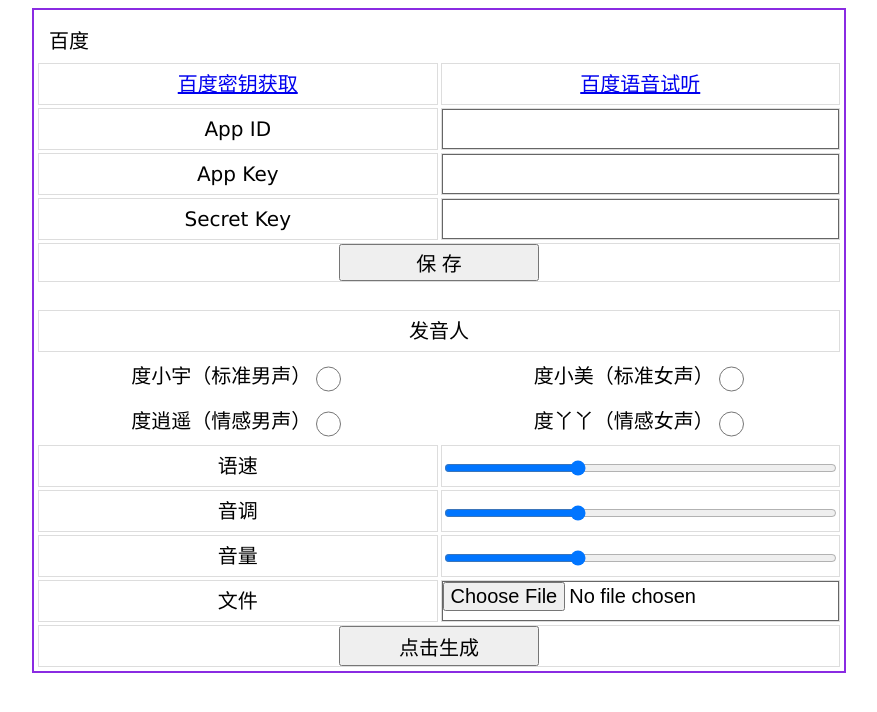
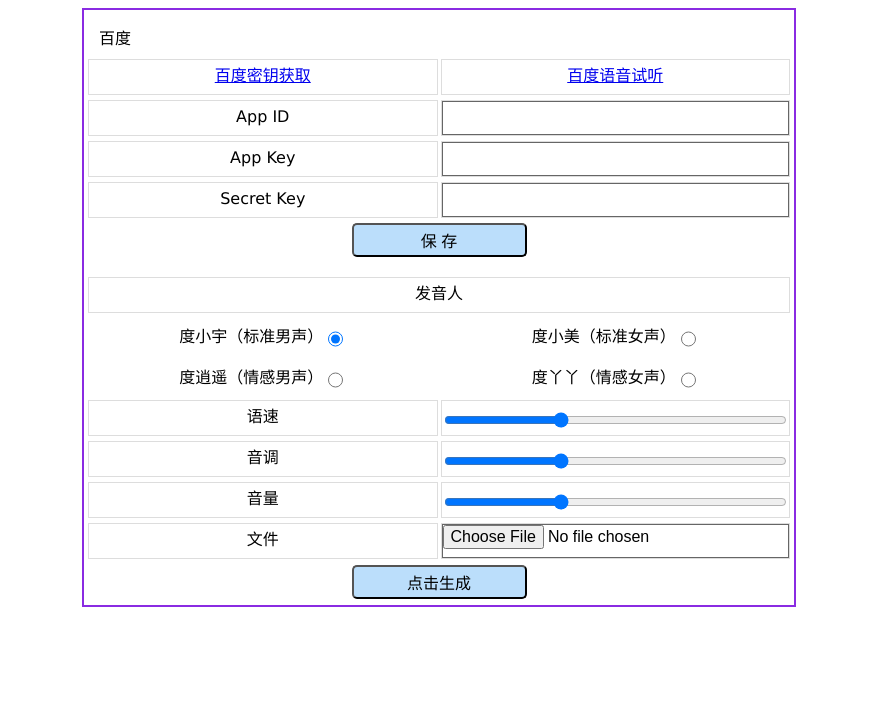
Before and after one commit to kizx/subtitle2audio, a Flask app: page / in a window 1280 px wide. Shown: the top 712 px of the page, without its empty margins (201-1078 px from the left). Run offline with Flask 2, Linux system fonts and the light colour scheme.

Commit message:
写了个界面

```diff
--- a/app.py
+++ b/app.py
@@ -1,6 +1,9 @@
 from flask import Flask, render_template, url_for, redirect, request
 import json
 import os
+from pydub import AudioSegment
+import srt
+from baidu import baidu
 
 app = Flask(__name__)
 
@@ -30,6 +33,38 @@
     return redirect(url_for('index'))
 
 
+@app.route('/sub2audio/generate/<api>', methods=['POST'])
+def generate(api):
+    if not os.path.exists('output'):
+        os.mkdir('output')
+    if api == 'baidu':
+        options = request.form
+        f = request.files.get('file')
+        file_path = os.path.join('output', f.filename)
+        f.save(file_path)
+        main(file_path, options)
+    return '生成成功，生成文件在output文件夹下'
+
+
+def main(srt_file, options):
+    if not os.path.exists('output/audio'):
+        os.mkdir('output/audio')
+    with open(srt_file, encoding='utf-8') as sub:
+        subtitle = list(srt.parse(sub))
+    audio = AudioSegment.silent(0)
+    bf_end = 0
+    for i in subtitle:
+        file_name = 'output/audio/' + str(i.index) + '-' + i.content + '.mp3'
+        baidu(i.content, file_name, options)
+        silence_time = i.start.total_seconds() - bf_end
+        silence_audio = AudioSegment.silent(silence_time * 1000)
+        audio += silence_audio
+        audio += AudioSegment.from_mp3(file_name)
+        bf_end = audio.duration_seconds
+    audio.export(f'{srt_file}.mp3', format='mp3')
+    app.logger.debug('完成')
+
+
 if __name__ == '__main__':
     if not os.path.exists('setting.json'):
         with open('setting.json', 'w') as f:
--- a/requirements.txt
+++ b/requirements.txt
@@ -1,3 +1,4 @@
 baidu-aip
 pydub
 srt
+Flask
--- a/static/sub2audio.css
+++ b/static/sub2audio.css
@@ -1,9 +1,9 @@
 article {
-  font: 1.25em verdana, arial, sans-serif;
+  font: 1em verdana, arial, sans-serif;
   border: solid 2px blueviolet;
   padding: 5px;
   margin: auto;
-  max-width: 800px;
+  max-width: 700px;
   min-width: 400px;
 }
 article div.caption {
@@ -11,7 +11,7 @@
 }
 article form {
   display: grid;
-  grid-template-rows: repeat(4, 2em);
+  grid-template-rows: repeat(4, 1fr);
   grid-template-columns: repeat(2, 1fr);
   gap: 5px;
   place-items: center center;
@@ -20,7 +20,7 @@
 article form div {
   border: solid 1px #ddd;
   width: 100%;
-  height: 100%;
+  height: 34px;
   line-height: 2em;
   display: flex;
   justify-content: center;
@@ -33,19 +33,23 @@
   box-sizing: border-box;
 }
 article form div button {
+  background-color: #bbdefb;
+  border-radius: 5px;
   width: 25%;
   height: 100%;
   font-size: 1em;
 }
 article form div button:hover {
+  background-color: #00bcd4;
   cursor: pointer;
 }
 article form div:last-child {
+  border: none;
   grid-column-end: span 2;
 }
 article form.options {
-  margin-top: 30px;
-  grid-template-rows: repeat(8, 2em);
+  margin-top: 20px;
+  grid-template-rows: repeat(8, 1fr);
 }
 article form.options div:first-child {
   grid-column-end: span 2;
@@ -54,6 +58,6 @@
   border: none;
 }
 article form.options div[class] input {
-  width: 25px;
+  width: 15px;
   vertical-align: middle;
 }
--- a/static/sub2audio.less
+++ b/static/sub2audio.less
@@ -1,16 +1,16 @@
 article {
-  font: 1.25em verdana, arial, sans-serif;
+  font: 1em verdana, arial, sans-serif;
   border: solid 2px blueviolet;
   padding: 5px;
   margin: auto;
-  max-width: 800px;
+  max-width: 700px;
   min-width: 400px;
   div.caption {
     padding: 10px;
   }
   form {
     display: grid;
-    grid-template-rows: repeat(4, 2em);
+    grid-template-rows: repeat(4, 1fr);
     grid-template-columns: repeat(2, 1fr);
     gap: 5px;
     place-items: center center;
@@ -18,7 +18,7 @@
     div {
       border: solid 1px #ddd;
       width: 100%;
-      height: 100%;
+      height: 34px;
       line-height: 2em;
       display: flex;
       justify-content: center;
@@ -30,28 +30,32 @@
         box-sizing: border-box;
       }
       button {
+        background-color: #bbdefb;
+        border-radius: 5px;
         width: 25%;
         height: 100%;
         font-size: 1em;
       }
       button:hover {
+        background-color: #00bcd4;
         cursor: pointer;
       }
     }
     div:last-child {
+      border: none;
       grid-column-end: span 2;
     }
   }
   form.options {
-    margin-top: 30px;
-    grid-template-rows: repeat(8, 2em);
+    margin-top: 20px;
+    grid-template-rows: repeat(8, 1fr);
     div:first-child {
       grid-column-end: span 2;
     }
     div[class] {
       border: none;
       input {
-        width: 25px;
+        width: 15px;
         vertical-align: middle;
       }
     }
--- a/templates/sub2audio.html
+++ b/templates/sub2audio.html
@@ -21,12 +21,12 @@
             <div><input name="secret_key" type="password" value="{{baidu.get('secret_key','')}}" required /></div>
             <div><button type="submit">保 存</button></div>
         </form>
-        <form class="options">
+        <form action="sub2audio/generate/baidu" class="options" method="POST" enctype="multipart/form-data">
             <div>发音人</div>
-            <div class=""><label>度小宇（标准男声）<input type="radio" name="sex" value="1"></label></div>
-            <div class=""><label>度小美（标准女声）<input type="radio" name="sex" value="0"></label></div>
-            <div class=""><label>度逍遥（情感男声）<input type="radio" name="sex" value="3"></label></div>
-            <div class=""><label>度丫丫（情感女声）<input type="radio" name="sex" value="4"></label></div>
+            <div class=""><label>度小宇（标准男声）<input type="radio" name="per" value="1" checked /></label></div>
+            <div class=""><label>度小美（标准女声）<input type="radio" name="per" value="0" /></label></div>
+            <div class=""><label>度逍遥（情感男声）<input type="radio" name="per" value="3" /></label></div>
+            <div class=""><label>度丫丫（情感女声）<input type="radio" name="per" value="4" /></label></div>
             <div>语速</div>
             <div><input type="range" name="spd" min="0" max="15" value="5" /></div>
             <div>音调</div>
@@ -34,7 +34,7 @@
             <div>音量</div>
             <div><input type="range" name="vol" min="0" max="15" value="5" /></div>
             <div>文件</div>
-            <div><input type="file" name="file" accept=".srt" /></div>
+            <div><input type="file" name="file" accept=".srt" required /></div>
             <div><button type="submit">点击生成</button></div>
         </form>
     </article>
```
Also changed, not shown: baidu.py (added, +20 -0 lines), main.py (deleted, +0 -48 lines), README.md, 1 other file.
